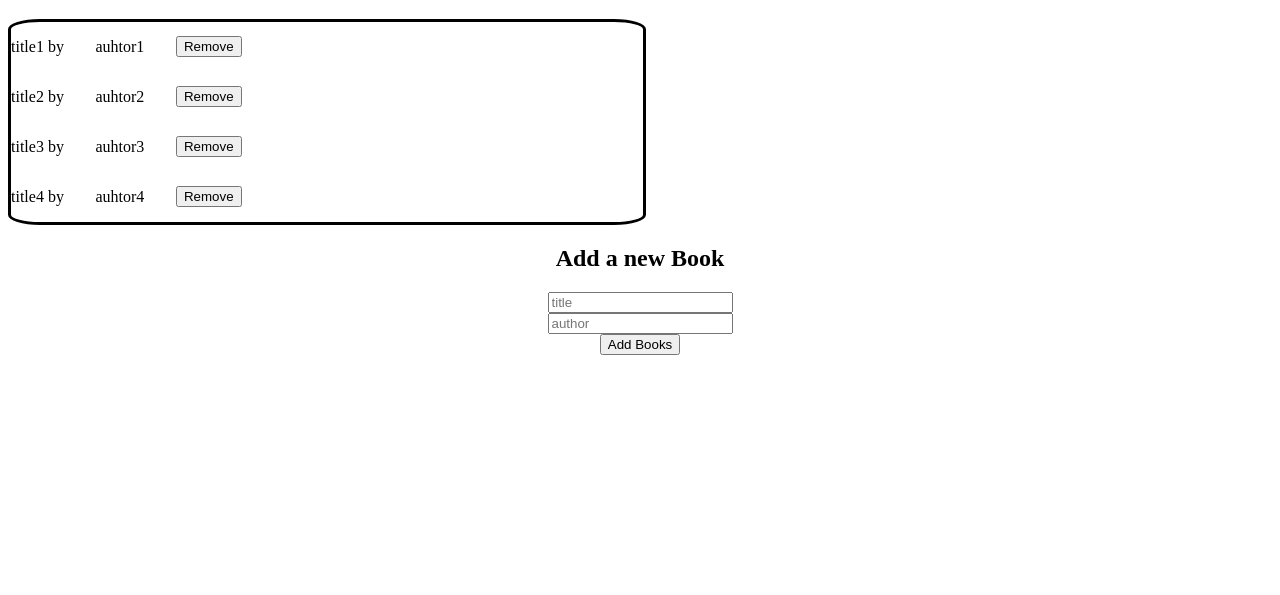
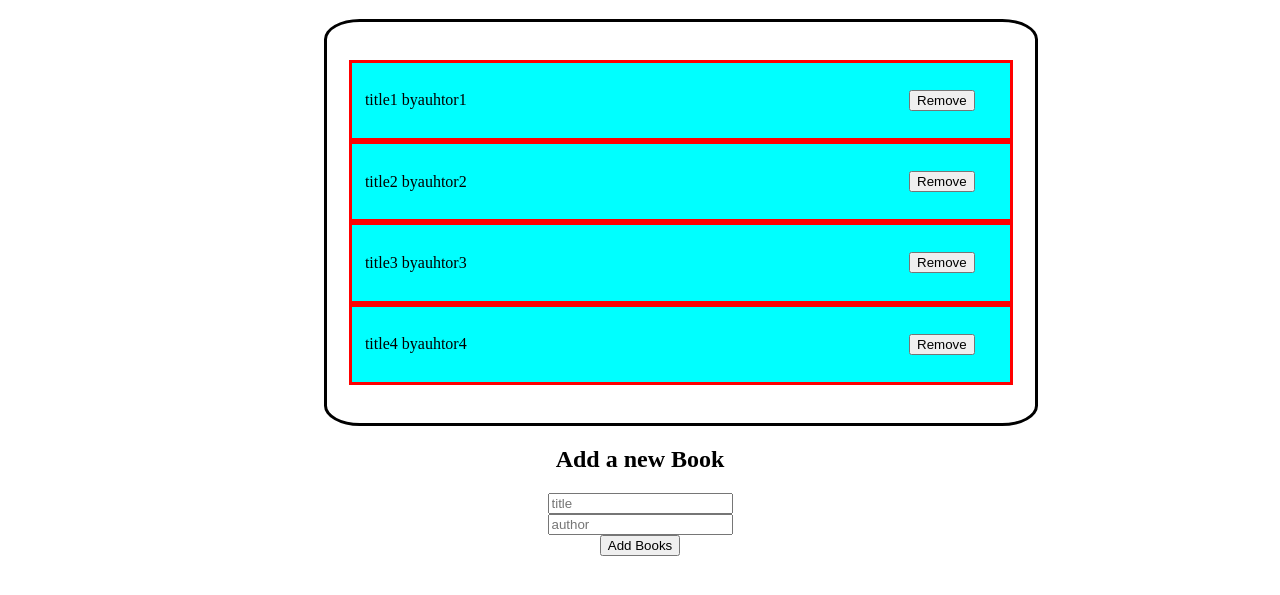
Before and after one commit to umarahgul/AwesomeBooks, a website: page index.html in a window 1280 px wide. Shown: the part 61-656 px from the top of the page. Drawn offline with Linux system fonts and the light colour scheme.

Commit message:
modified code to refactor classes

```diff
--- a/script1.js
+++ b/script1.js
@@ -44,6 +44,7 @@ static displayBooks()
 
       para1.textContent = Book.collection[x].title + ' by ' ;
       displayDiv.setAttribute('id', `id${x}`);
+      displayDiv.classList.add('displayDiv');
 
       console.log(displayDiv.id);
       displayDiv.appendChild(para1);
@@ -59,10 +60,10 @@ static displayBooks()
         displayDiv.remove();
         Book.collection.splice(x, 1);
       });
-      const cssDiv=document.getElementById(`id${x}`);
-      cssDiv.style.cssText='display: flex; flex-direction: row; align-items:center; gap:5%;  width:100%';
-      const rmvBtn= document.getElementById('rmvBtn');
-      rmvBtn.style.cssText='#rmvBtn {margin-left: 70%; margin-right:0; }';
+      //const cssDiv=document.getElementById(`id${x}`);
+      //cssDiv.style.cssText='display: flex; flex-direction: row; align-items:center; gap:5%;  width:100%';
+     // const rmvBtn= document.getElementById('rmvBtn');
+      //rmvBtn.style.cssText='#rmvBtn {margin-left: 70%; margin-right:0; }';
 
   }
 
--- a/styles.css
+++ b/styles.css
@@ -10,11 +10,20 @@ h1 {
     border:solid black;
     border-radius:5%;
     width:50%;
+    margin-left: 25%;
+    padding:3%;
+
 }
 
-#awesome > displayDiv {
+.displayDiv {
 
     background-color: aqua;
+    border: solid red;
+    display:flex;
+    flex-direction: row;
+    align-items: center;
+    width:100%;
+    padding:2%;
 }
 
 #form {
@@ -23,3 +32,8 @@ h1 {
     justify-content:space-evenly;
     align-items: center;
 }
+
+#rmvBtn {
+  margin-left: 70%;
+
+}
```
